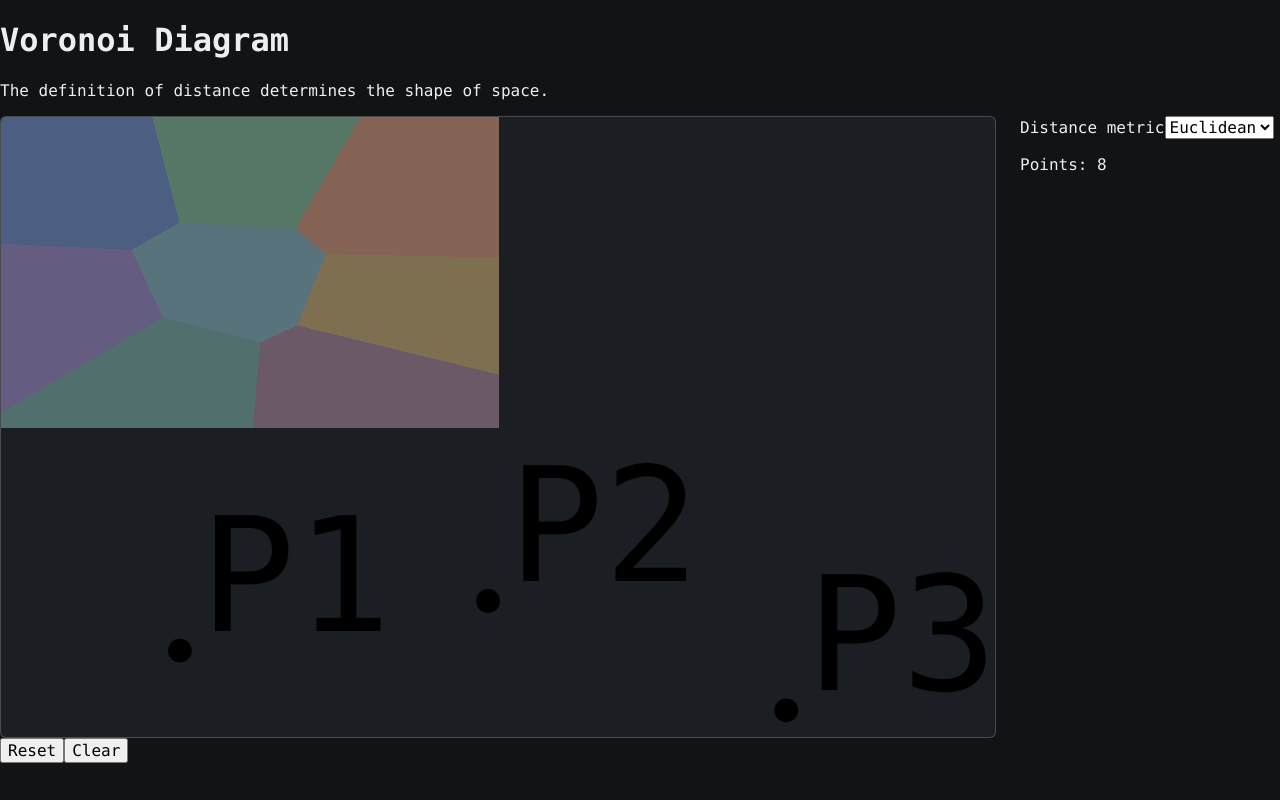
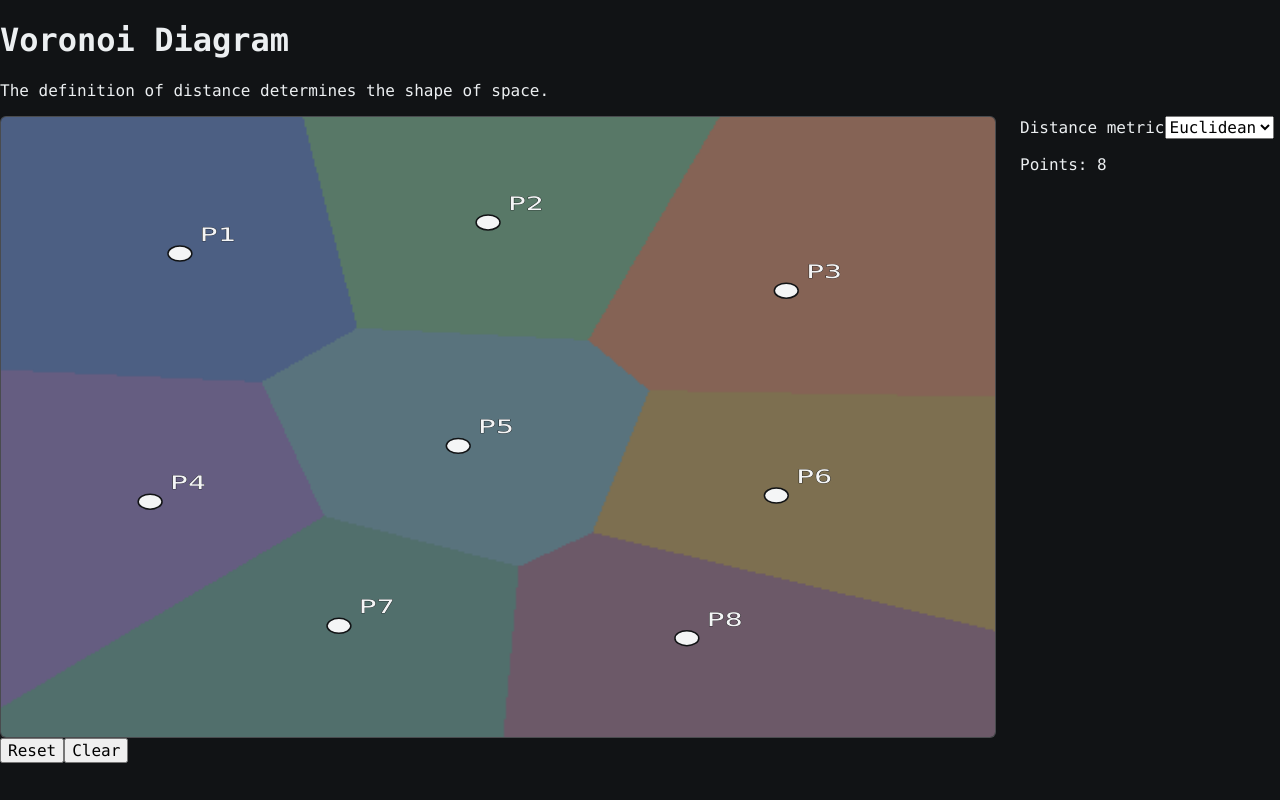
Before and after one commit to rizonehyseni/Voronoi-Diagram, a React (Vite) app: page / in a window 1280 px wide. Built offline with nearby package versions, Linux system fonts and the light colour scheme.

Commit message:
style: add canvas and SVG overlay styling

```diff
--- a/src/App.css
+++ b/src/App.css
@@ -49,3 +49,33 @@ select {
   border: 1px solid rgb(255 255 255 / 20%);
   border-radius: 6px;
 }
+
+.visualization__canvas,
+.visualization__overlay {
+  position: absolute;
+  inset: 0;
+  width: 100%;
+  height: 100%;
+}
+
+.visualization__canvas {
+  display: block;
+}
+
+.visualization__overlay {
+  pointer-events: none;
+}
+
+.visualization__overlay circle {
+  fill: #f4f5f6;
+  stroke: #111315;
+  stroke-width: 1.5px;
+}
+
+.visualization__overlay text {
+  fill: #f4f5f6;
+  font-size: 3px;
+  paint-order: stroke;
+  stroke: #111315;
+  stroke-width: 0.7px;
+}
```
